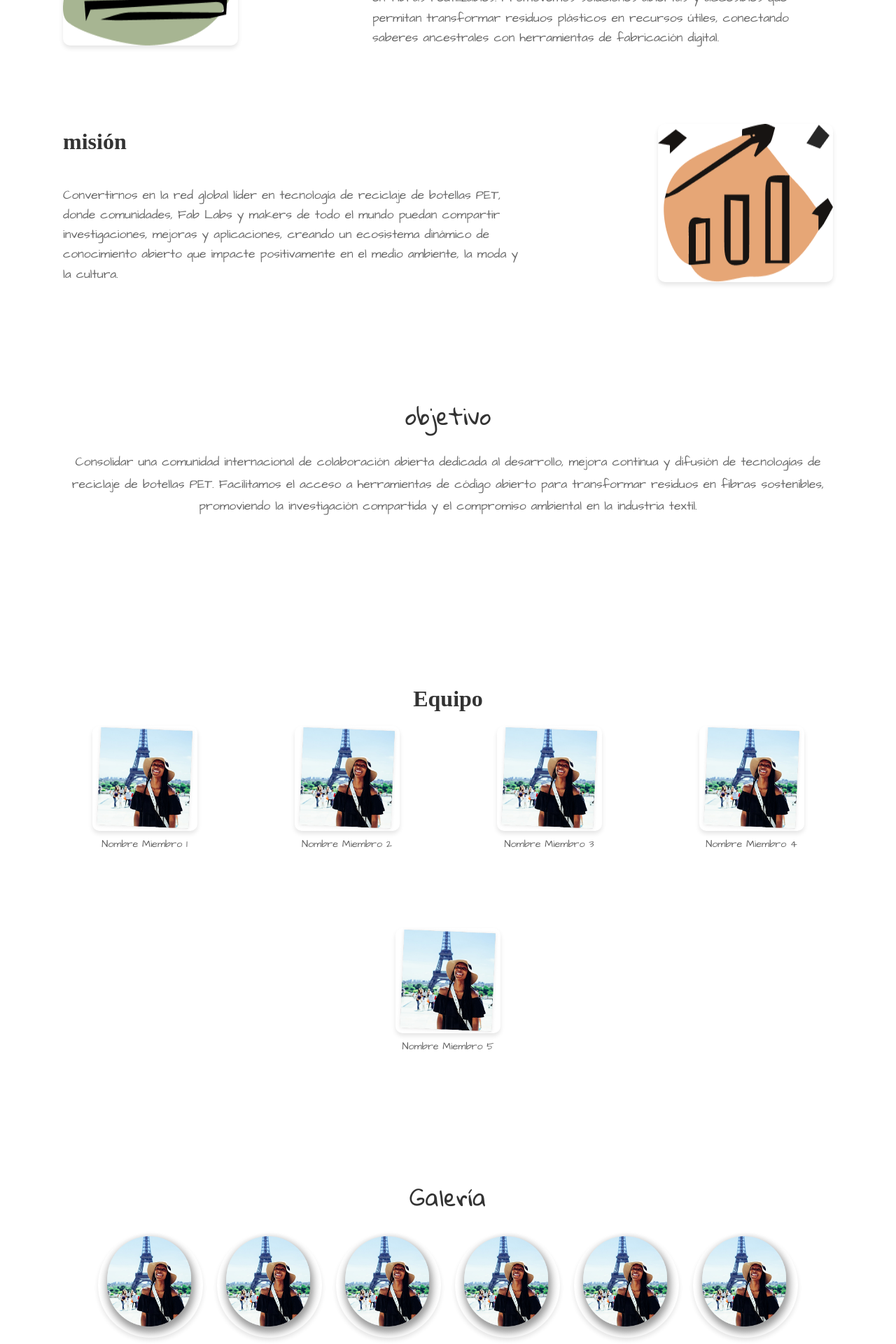
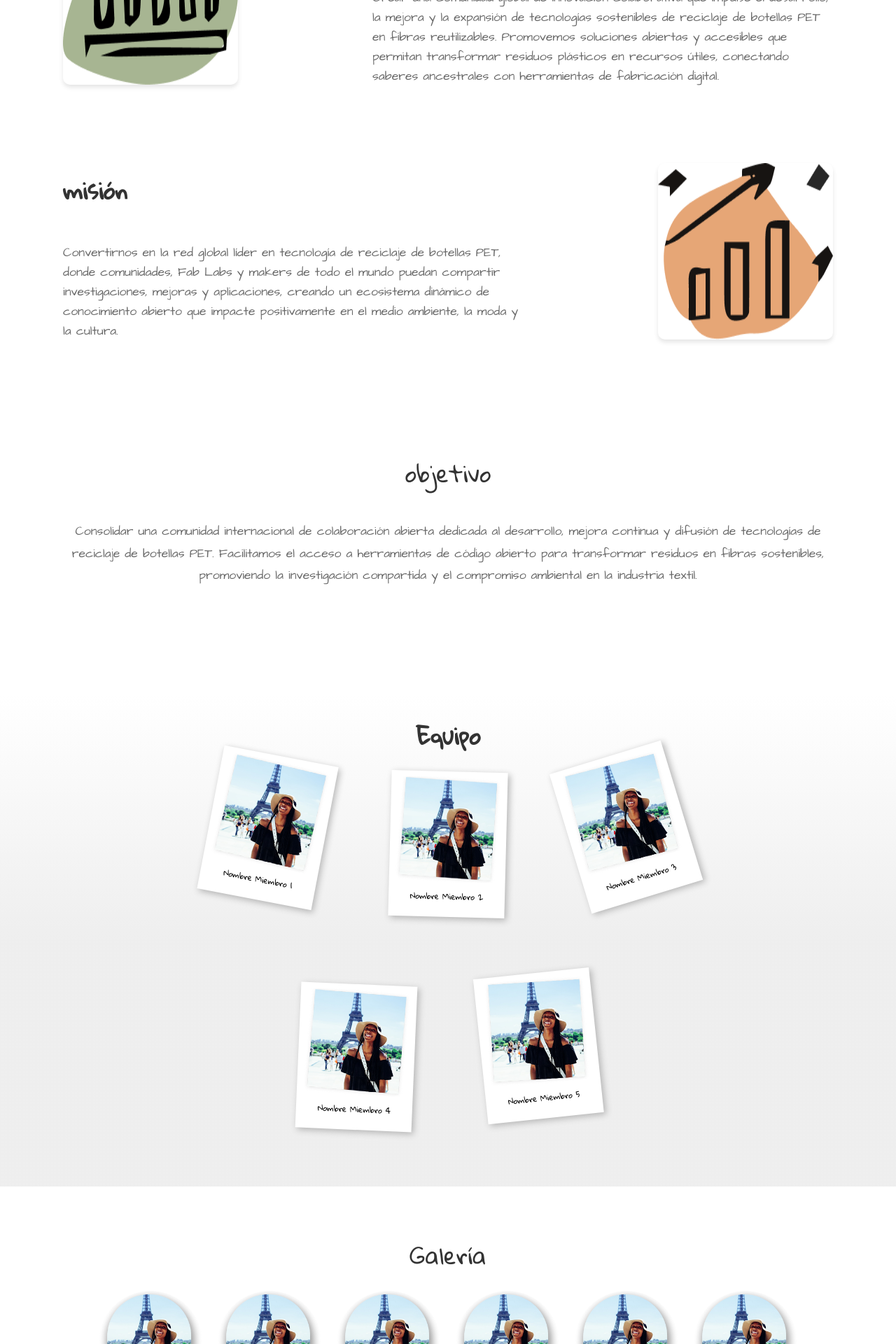
Before and after one commit to Open-Fiber/open-fiber-frontend-v1, a React (Vite) app: page /nosotros in a window 1280 px wide. Shown: the part 880-2800 px from the top of the page at 70% size. Built offline with nearby package versions, Linux system fonts and the light colour scheme.

Commit message:
Nosotros
añadiendo la pagina de nosotros (lo puse en components

```diff
--- a/src/components/nosotros/Nosotros.jsx
+++ b/src/components/nosotros/Nosotros.jsx
@@ -14,9 +14,19 @@ const Nosotros = () => {
         { id: 4, nombre: "Nombre Miembro 4", foto: fotoRectangulo },
         { id: 5, nombre: "Nombre Miembro 5", foto: fotoRectangulo },
     ];
+    const galeria = [
+        { id: 1, foto: fotoRedondo },
+        { id: 2, foto: fotoRedondo },
+        { id: 3, foto: fotoRedondo },
+        { id: 4, foto: fotoRedondo },
+        { id: 5, foto: fotoRedondo },
+        { id: 6, foto: fotoRedondo },
+    ];
 
     return (
-        <section className="nosotros-container">
+        <>
+
+            <section className="nosotros-container-informacion">
                 <section id="historia" className="seccion">
                     <h2>¿Quienes somos?</h2>
                     <p>
@@ -54,6 +64,7 @@ const Nosotros = () => {
                         Consolidar una comunidad internacional de colaboración abierta dedicada al desarrollo, mejora continua y difusión de tecnologías de reciclaje de botellas PET. Facilitamos el acceso a herramientas de código abierto para transformar residuos en fibras sostenibles, promoviendo la investigación compartida y el compromiso ambiental en la industria textil.
                     </p>
                 </section>
+            </section>
 
             <section className="equipo-container">
                 <h2 className="titulo-equipo">Equipo</h2>
@@ -70,16 +81,14 @@ const Nosotros = () => {
             <section id="colaboraciones" className="seccion galeria">
                 <h2>Galería</h2>
                 <div className="fotos">
-                    <img src={fotoRedondo} alt="Foto 1" className="foto" />
-                    <img src={fotoRedondo} alt="Foto 2" className="foto" />
-                    <img src={fotoRedondo} alt="Foto 3" className="foto" />
-                    <img src={fotoRedondo} alt="Foto 4" className="foto" />
-                    <img src={fotoRedondo} alt="Foto 5" className="foto" />
-                    <img src={fotoRedondo} alt="Foto 6" className="foto" />
+                    {
+                        galeria.map((galeria, index) => {
+                            return <img key={index} src={galeria.foto} alt="Foto" className="foto" />
+                        })
+                    }
                 </div>
             </section>
-
-        </section>
+        </>
     );
 };
 
--- a/src/components/nosotros/nosotros.css
+++ b/src/components/nosotros/nosotros.css
@@ -1,32 +1,37 @@
-.nosotros-container {
+.nosotros-container-informacion {
   display: flex;
   flex-direction: column;
+  align-items: center;
+  gap: 4.5rem;
+  padding: 2rem;
   max-width: 1100px;
+  width: 100vw;
   margin: 0 auto;
-  gap: 4.5rem;
-  padding: 20px;
 }
 
 .seccion {
+  display: flex;
+  flex-direction: column;
+  align-self: center;
   padding: 40px 0;
   background-color: #fff;
   text-align: center;
 }
 
-.mitad-seccion {
+.nosotros-container-informacion .mitad-seccion {
   display: flex;
   gap: 12rem;
   width: 100%;
 }
-.mitad-seccion:nth-child(3) .ilustracion {
+.nosotros-container-informacion .mitad-seccion:nth-child(3) .ilustracion {
   order: 2;
 }
-.mitad-seccion p {
+.nosotros-container-informacion .mitad-seccion p {
   font-size: 1.1em;
   color: #666;
   line-height: 1.6;
 }
-.mitad-seccion .ilustracion {
+.nosotros-container-informacion .mitad-seccion .ilustracion {
   width: 30%;
 }
 
@@ -38,6 +43,7 @@
   font-size: 2em;
   color: #333;
   width: 70%;
+  font-family: Gloria Hallelujah;
 }
 .contenedor-titulo-vision .ilustracion {
   width: 90%;
@@ -64,6 +70,7 @@
 }
 
 /* Galería de fotos */
+
 .galeria .fotos {
   display: flex;
   flex-wrap: wrap;
@@ -76,32 +83,57 @@
   height: 150px;
   object-fit: cover;
   border-radius: 50%;
-  box-shadow: 0 4px 6px rgba(0, 0, 0, 0.1);
 }
 
 .equipo-container {
-  max-width: 1200px;
+  display: flex;
+  flex-direction: column;
+  align-items: center;
   margin: 0 auto;
-  padding: 20px;
   text-align: center;
+  width: 100%;
+  background: linear-gradient(white, #edededed, #edededed);
 }
 
 .titulo-equipo {
   font-size: 2em;
   color: #333;
   margin-bottom: 20px;
+  font-family: Gloria Hallelujah, cursive;
 }
 
 .galeria-equipo {
   display: flex;
-  justify-content: space-around;
+  justify-content: center;
+  align-items: center;
   flex-wrap: wrap;
   gap: 6rem;
+  max-width: 800px;
+  padding-bottom: 5rem;
 }
 
 .miembro {
   position: relative;
   text-align: center;
+  background-color: white;
+  padding: 0.5rem;
+  transform: rotate(2deg);
+  box-shadow: 3px 3px 10px rgb(180, 180, 180);
+}
+.miembro:nth-child(1) {
+  transform: rotate(10.88deg) translateY(-1.5rem);
+}
+.miembro:nth-child(2) {
+  transform: rotate(1.48deg);
+}
+.miembro:nth-child(3) {
+  transform: rotate(-16.93deg) translateY(-1.6rem);
+}
+.miembro:nth-child(4) {
+  transform: rotate(2.45deg);
+}
+.miembro:nth-child(5) {
+  transform: rotate(-6deg) translateY(-1rem);
 }
 
 .foto-miembro {
@@ -109,11 +141,13 @@
   height: 150px;
   object-fit: cover;
   border-radius: 10px;
-  box-shadow: 0 4px 6px rgba(0, 0, 0, 0.1);
 }
 
 .nombre-miembro {
   font-size: 0.9em;
   color: #666;
   margin-top: 5px;
+  font-family: Gloria Hallelujah, cursive;
+  color: black;
+  font-size: 0.7rem;
 }
```
Lines whose indentation alone changed are shown as unchanged.
